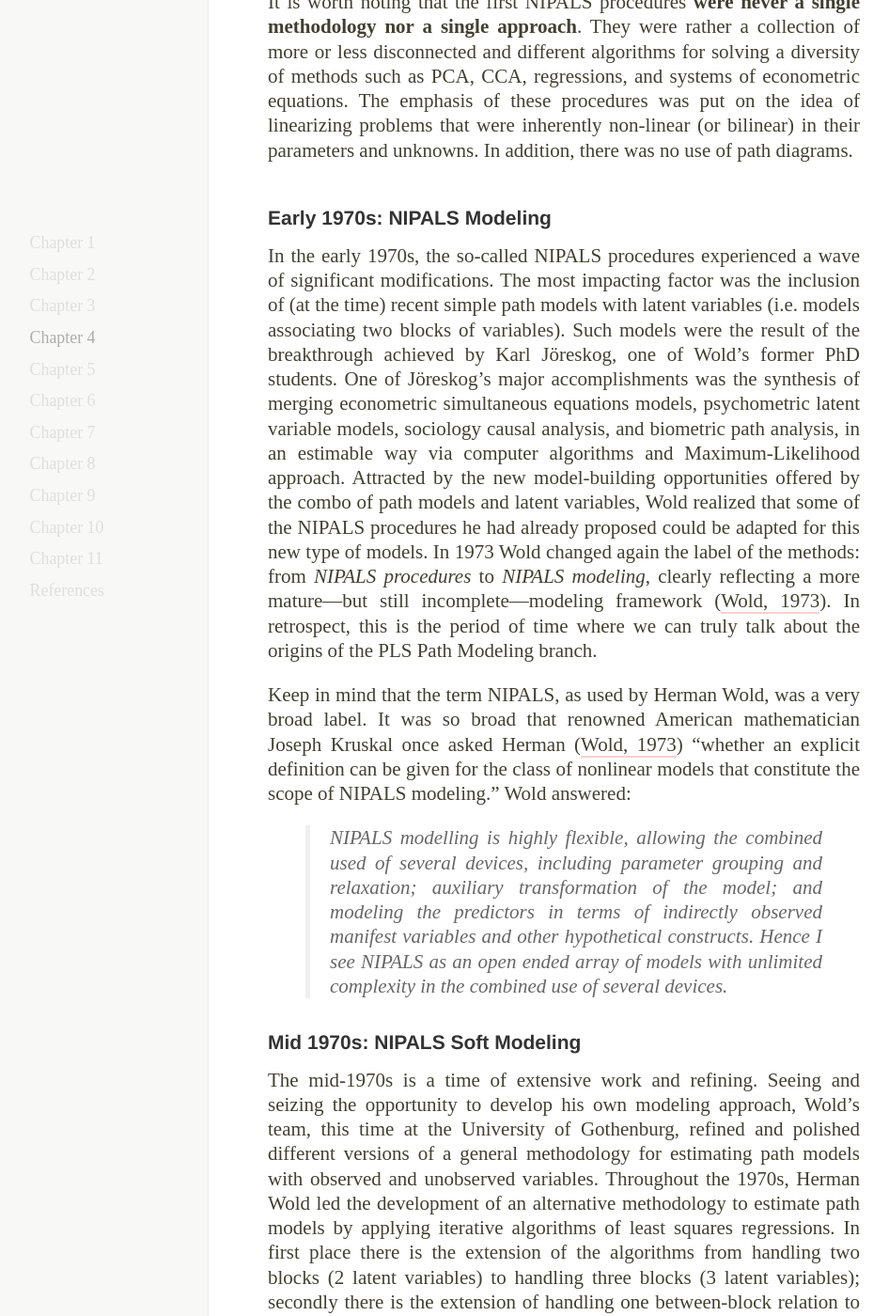
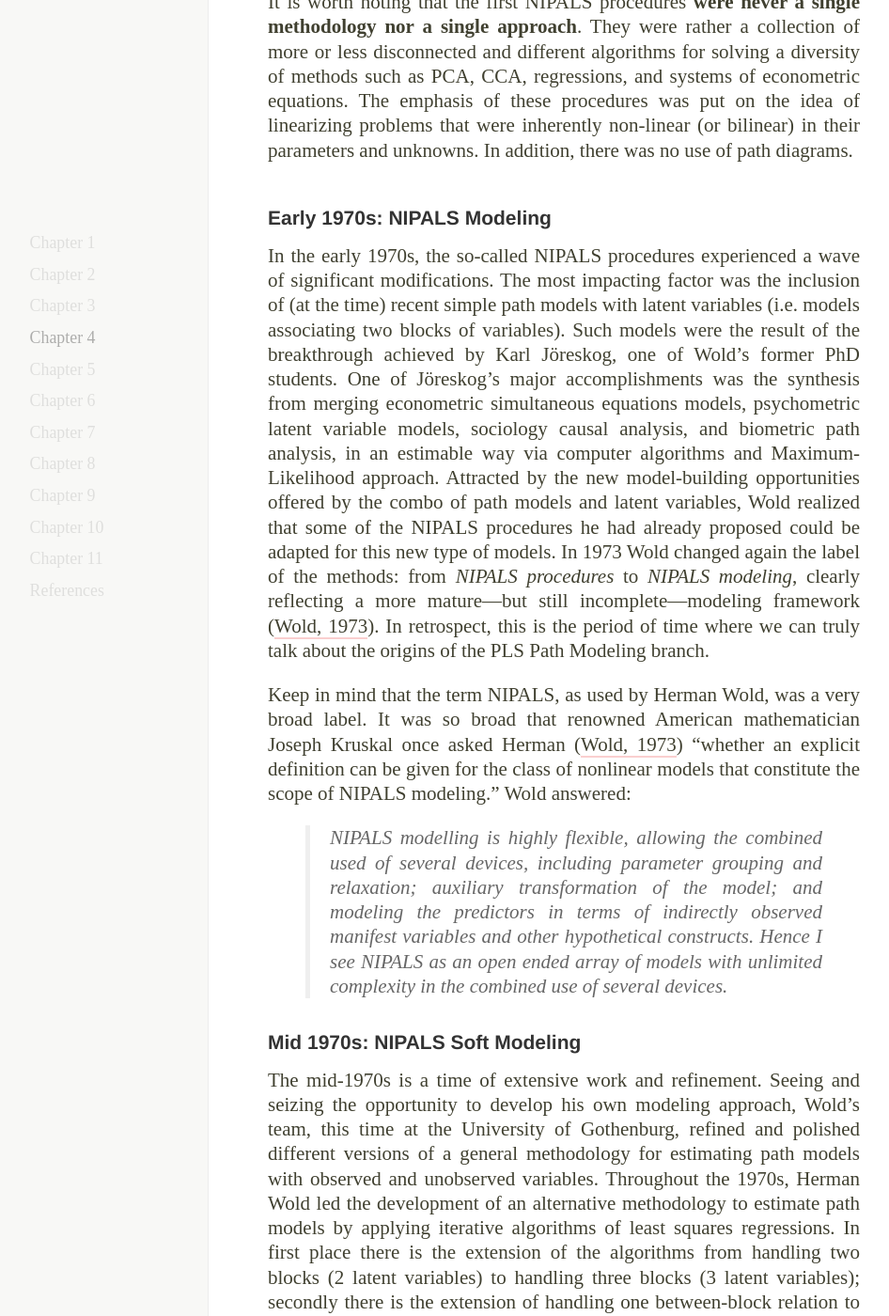
Before and after one commit to sagaofpls/sagaofpls.github.io, a Jekyll site: the page built from chapter4.md, in a window 1280 px wide and 1400 px high, scrolled down 1111 px. Shown: the whole window at 94% size, without its empty margins (40-986 px from the left). Built offline with Jekyll 4.4.1, drawn with Linux system fonts in a browser that asks for light colours; some of the changed text lies outside the part shown.

Commit message:
cleaning chaps 2-4

```diff
--- a/chapter4.md
+++ b/chapter4.md
@@ -19,7 +19,7 @@ It is worth noting that the first NIPALS procedures __were never a single method
 
 ### Early 1970s: NIPALS Modeling
 
-In the early 1970s, the so-called NIPALS procedures experienced a wave of significant modifications. The most impacting factor was the inclusion of (at the time) recent simple path models with latent variables (i.e. models associating two blocks of variables). Such models were the result of the breakthrough achieved by Karl Jöreskog, one of Wold's former PhD students. One of Jöreskog's major accomplishments was the synthesis of merging econometric simultaneous equations models, psychometric latent variable models, sociology causal analysis, and biometric path analysis, in an estimable way via computer algorithms and Maximum-Likelihood approach. Attracted by the new model-building opportunities offered by the combo of path models and latent variables, Wold realized that some of the NIPALS procedures he had already proposed could be adapted for this new type of models. In 1973 Wold changed again the label of the methods: from _NIPALS procedures_ to _NIPALS modeling_, clearly reflecting a more mature---but still incomplete---modeling framework ([Wold, 1973](references.html/#Wold1973)). In retrospect, this is the period of time where we can truly talk about the origins of the PLS Path Modeling branch.
+In the early 1970s, the so-called NIPALS procedures experienced a wave of significant modifications. The most impacting factor was the inclusion of (at the time) recent simple path models with latent variables (i.e. models associating two blocks of variables). Such models were the result of the breakthrough achieved by Karl Jöreskog, one of Wold's former PhD students. One of Jöreskog's major accomplishments was the synthesis from merging econometric simultaneous equations models, psychometric latent variable models, sociology causal analysis, and biometric path analysis, in an estimable way via computer algorithms and Maximum-Likelihood approach. Attracted by the new model-building opportunities offered by the combo of path models and latent variables, Wold realized that some of the NIPALS procedures he had already proposed could be adapted for this new type of models. In 1973 Wold changed again the label of the methods: from _NIPALS procedures_ to _NIPALS modeling_, clearly reflecting a more mature---but still incomplete---modeling framework ([Wold, 1973](references.html/#Wold1973)). In retrospect, this is the period of time where we can truly talk about the origins of the PLS Path Modeling branch.
 
 Keep in mind that the term NIPALS, as used by Herman Wold, was a very broad label. It was so broad that renowned American mathematician Joseph Kruskal once asked Herman ([Wold, 1973](references.html/#Wold1973)) "whether an explicit definition can be given for the class of nonlinear models that constitute the scope of NIPALS modeling." Wold answered:
 
@@ -28,7 +28,7 @@ Keep in mind that the term NIPALS, as used by Herman Wold, was a very broad labe
 
 ### Mid 1970s: NIPALS Soft Modeling
 
-The mid-1970s is a time of extensive work and refining. Seeing and seizing the opportunity to develop his own modeling approach, Wold's team, this time at the University of Gothenburg, refined and polished different versions of a general methodology for estimating path models with observed and unobserved variables. Throughout the 1970s, Herman Wold led the development of an alternative methodology to estimate path models by applying iterative algorithms of least squares regressions. In first place there is the extension of the algorithms from handling two blocks (2 latent variables) to handling three blocks (3 latent variables); secondly there is the extension of handling one between-block relation to more than one between-block relation (Wold1974, Wold1975a, Wold1975b).
+The mid-1970s is a time of extensive work and refinement. Seeing and seizing the opportunity to develop his own modeling approach, Wold's team, this time at the University of Gothenburg, refined and polished different versions of a general methodology for estimating path models with observed and unobserved variables. Throughout the 1970s, Herman Wold led the development of an alternative methodology to estimate path models by applying iterative algorithms of least squares regressions. In first place there is the extension of the algorithms from handling two blocks (2 latent variables) to handling three blocks (3 latent variables); secondly there is the extension of handling one between-block relation to more than one between-block relation (Wold1974, Wold1975a, Wold1975b).
 
 It is also during this second half of the 1970s when Herman Wold introduces the fanciful notion of "Soft Modeling," which he will adopt later as the insignia to wrap his model-building framework via PLS approach. To the best of my knowledge, the first time that Wold publishes a paper mentioning the term "soft modeling" is in _"Soft Modelling by Latent Variables: The Non-Linear Iterative Partial Least Squares (NIPALS) Approach"_ ([Wold, 1975a](references.html/#Wold1975a)).
 
@@ -97,6 +97,6 @@ Herman Wold led his team, constantly carving and painstakingly polishing his pro
 
 The beginnings of the PLS Regression branch date back to the early 1980s when some of the PLS principles were modified and applied to tackle regression problems of chemical data.
 
-Under his father's suggestions, Svante Wold attempted to apply the PLS Path Modeling methodology for regression analysis with chemical data. After some modifications by Svante Wold and Harald Martens, a new algorithm is born. This is the beginning of the PLS Regression framework. The seminal work _"The multivariate calibration method in chemistry by the PLS method_", corresponds to Svante Wold, Harald Martens, and Herman Wold ([WoldMartensWold, 1983](references.html/#WoldMartensWold1983)).
+Under his father's suggestions, Svante Wold attempted to apply the PLS Path Modeling methodology for regression analysis with chemical data. After some modifications by Svante Wold and Harald Martens, a new algorithm is born. This is the beginning of the PLS Regression framework. The seminal work _"The multivariate calibration method in chemistry by the PLS method",_ corresponds to Svante Wold, Harald Martens, and Herman Wold ([WoldMartensWold, 1983](references.html/#WoldMartensWold1983)).
 
 Like PLS Path Modeling, the roots of PLS Regression have the signature of Herman Wold with the use of iterative least squares algorithms. Unlike PLS-PM, it was not Herman who took charge of the bifurcated ideas but his son, Svante Wold, who almost immediately became the flag bearer behind the PLS Regression sprout. Taking advantage of the core computational ideas of his father's methodology, and stripping them away from the more philosophical-epistemological elements, Svante and his colleagues subsequently launched a series of algorithms with an emphasis in multivariate regression problems, decisively more pragmatic, and without the econometric-psychometric speech of Herman's original methods.
```
Also changed, not shown: other parts of chapter4.md (+6 -6 lines), chapter2.md (+4 -4 lines), chapter3.md (+1 -1 lines), chapters/chapter-02-kidding.md (+4 -4 lines), chapters/chapter-03-aboutpls.md (+1 -1 lines), chapters/chapter-04-timeline.md (+9 -9 lines).
